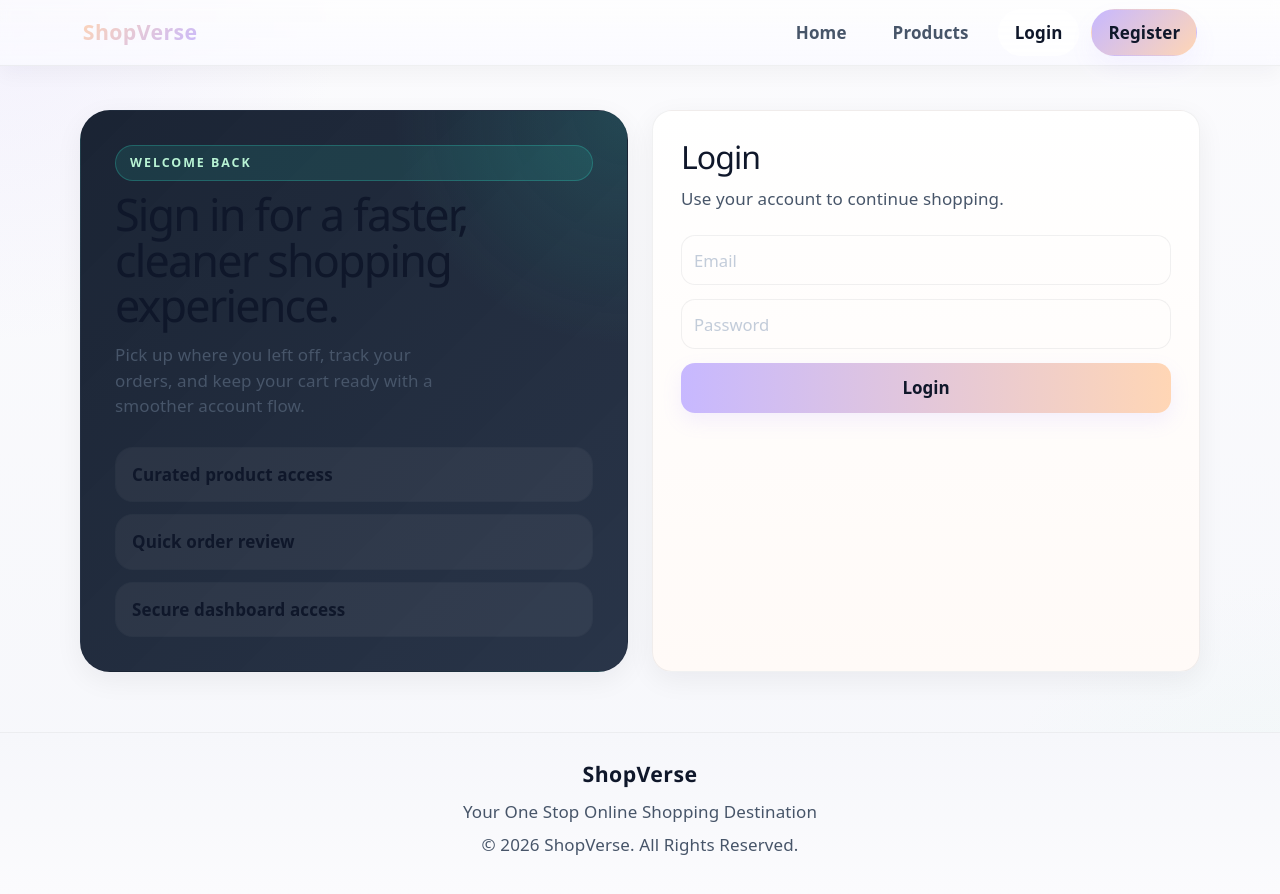
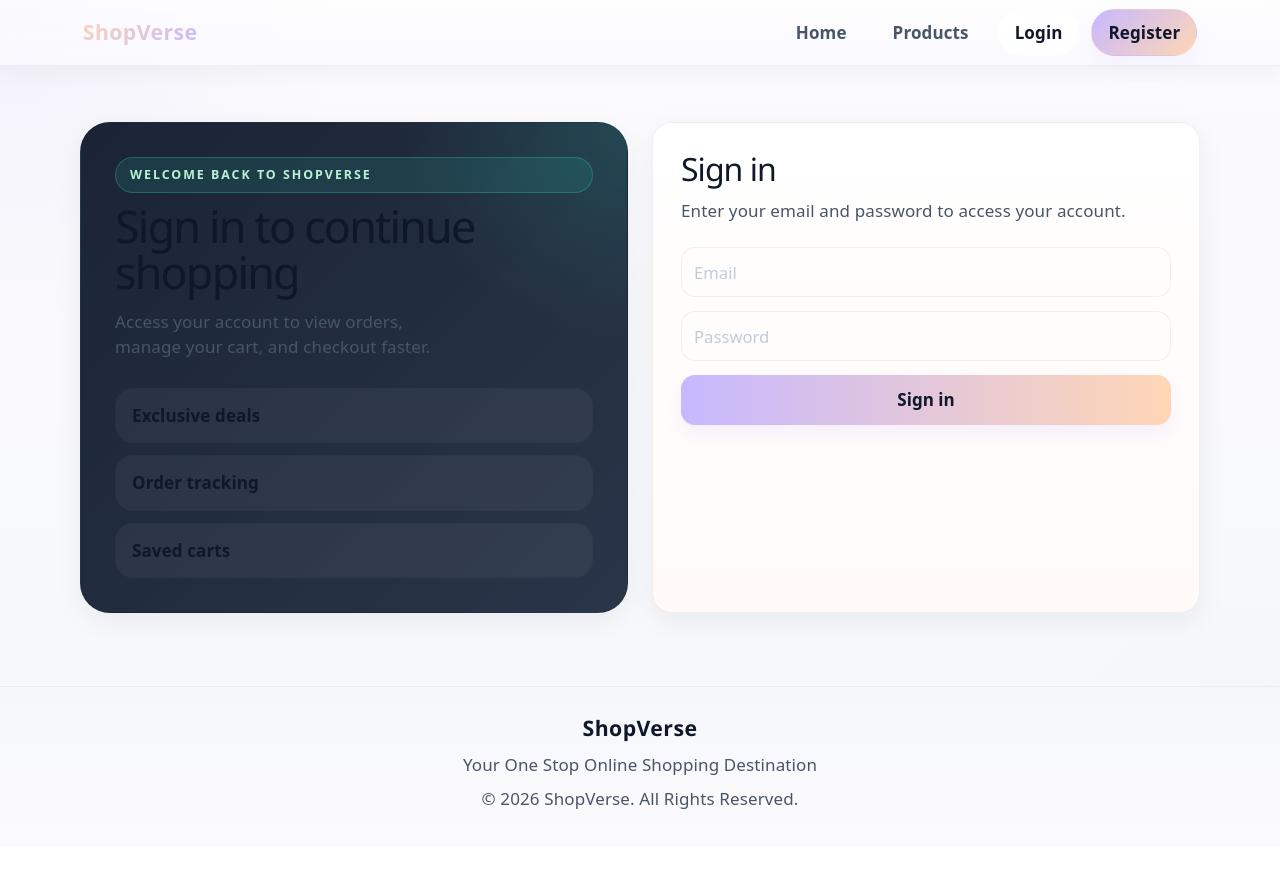
Before and after one commit to hasinireddy12/shopverse, a React (Vite) app in the folder client/: page /login in a window 1280 px wide. After the commit the page ends 847 px from the top, so only its background shows below. Built offline with nearby package versions, Linux system fonts and the light colour scheme.

Commit message:
Text: improve Login page copy

```diff
--- a/client/src/pages/Login.jsx
+++ b/client/src/pages/Login.jsx
@@ -57,31 +57,31 @@ function Login() {
         <div className="auth-visual">
 
           <span className="eyebrow">
-            Welcome back
+            Welcome back to ShopVerse
           </span>
 
           <h1>
-            Sign in for a faster, cleaner shopping experience.
+            Sign in to continue shopping
           </h1>
 
           <p>
-            Pick up where you left off, track your orders, and keep your cart ready with a smoother account flow.
+            Access your account to view orders, manage your cart, and checkout faster.
           </p>
 
           <div className="auth-points">
-            <div className="auth-point">Curated product access</div>
-            <div className="auth-point">Quick order review</div>
-            <div className="auth-point">Secure dashboard access</div>
+            <div className="auth-point">Exclusive deals</div>
+            <div className="auth-point">Order tracking</div>
+            <div className="auth-point">Saved carts</div>
           </div>
 
         </div>
 
         <div className="auth-card">
 
-          <h2>Login</h2>
+          <h2>Sign in</h2>
 
           <p className="auth-subtitle">
-            Use your account to continue shopping.
+            Enter your email and password to access your account.
           </p>
 
           <form onSubmit={handleSubmit} className="auth-form">
@@ -107,7 +107,7 @@ function Login() {
             <button
               className="auth-btn"
             >
-              Login
+              Sign in
             </button>
 
           </form>
```
